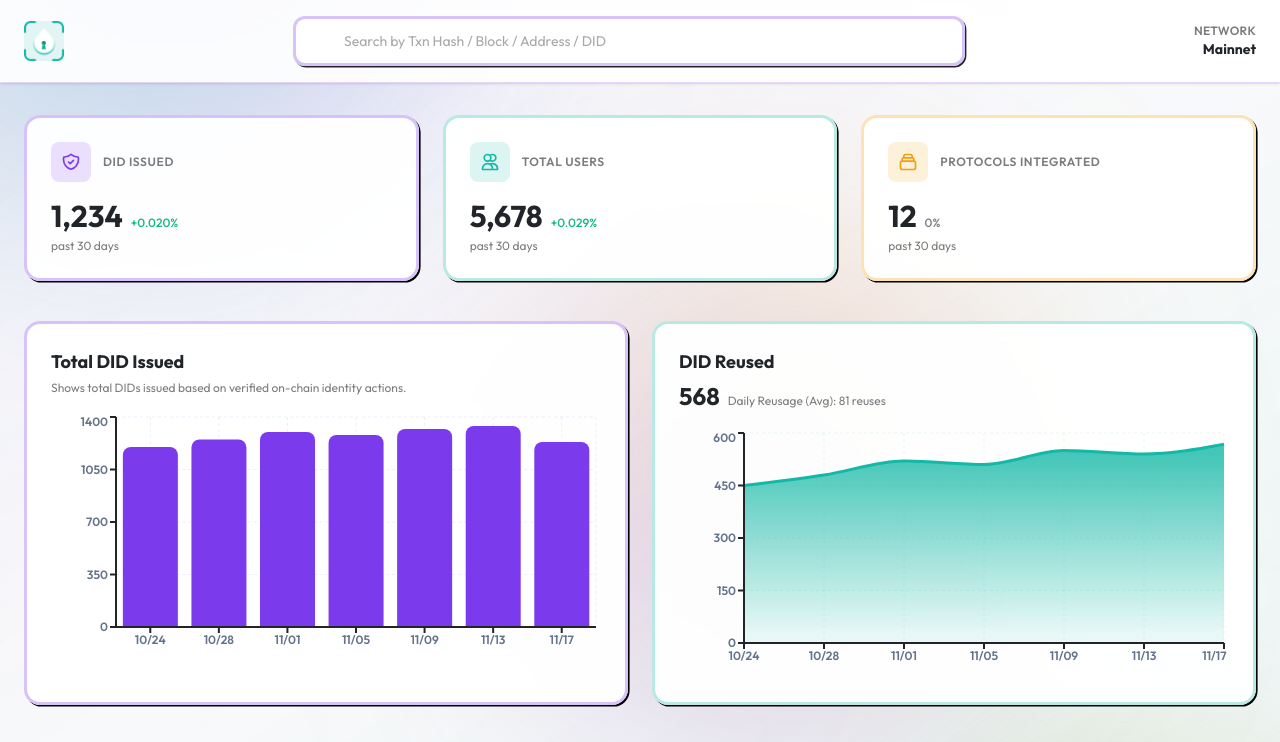
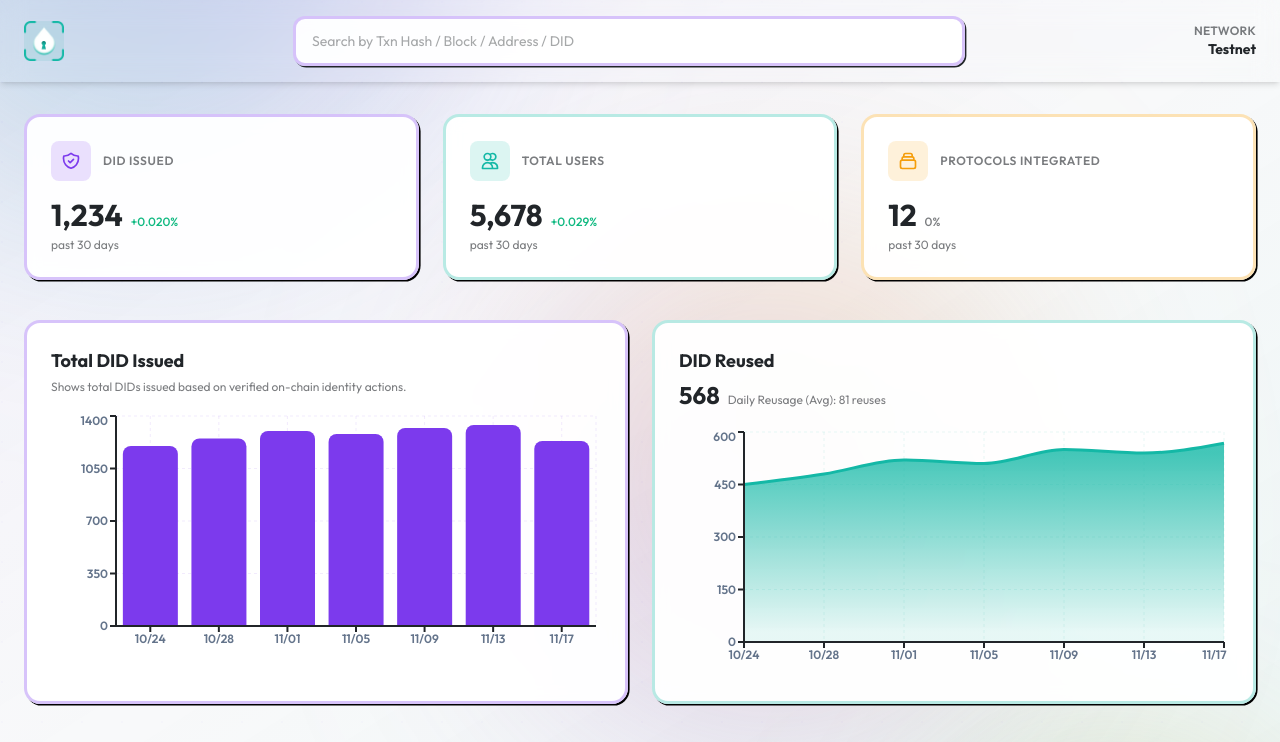
Before and after one commit to vishalmet/explorer-client, a Next.js app: page / in a window 1280 px wide. Shown: the top 742 px of the page. Built offline with nearby package versions, Linux system fonts and the light colour scheme; a web font is replaced by a local one.

Commit message:
Add lucide-react dependency and update header styles in ExplorerPage; modified search input and changed network display from Mainnet to Testnet for improved clarity.

```diff
--- a/app/page.tsx
+++ b/app/page.tsx
@@ -196,7 +196,7 @@ export default function ExplorerPage() {
       ></div>
 
       {/* Professional Header with SuiVerify Theme */}
-      <header className="relative z-50 bg-white/90 backdrop-blur-md border-b border-primary/20 sticky top-0 shadow-sm">
+      <header className="relative z-50 bg-transparent backdrop-blur-md shadow-md top-0 ">
         <div className="max-w-[1920px] mx-auto px-6 py-4">
           <div className="flex items-center justify-between gap-6">
             {/* Logo */}
@@ -213,27 +213,20 @@ export default function ExplorerPage() {
 
             {/* Search Bar - Prominent and Professional */}
             <div className="flex-1 max-w-2xl mx-8">
-              <div className="relative">
-                <div className="absolute inset-y-0 left-0 pl-4 flex items-center pointer-events-none">
-                  <svg className="h-5 w-5 text-primary/60" fill="none" stroke="currentColor" viewBox="0 0 24 24">
-                    <path strokeLinecap="round" strokeLinejoin="round" strokeWidth={2} d="M21 21l-6-6m2-5a7 7 0 11-14 0 7 7 0 0114 0z" />
-                  </svg>
-                </div>
               <input
                 type="text"
                 placeholder="Search by Txn Hash / Block / Address / DID"
                 value={searchQuery}
                 onChange={(e) => setSearchQuery(e.target.value)}
-                  className="w-full pl-12 pr-4 py-3 bg-white/95 backdrop-blur-sm border-[3px] border-primary/30 rounded-xl focus:outline-none focus:ring-2 focus:ring-primary/20 focus:border-primary text-sm text-charcoal-text placeholder-charcoal-text/40 transition-all shadow-[0.1em_0.1em]"
+                className="w-full px-4 py-3 bg-white/95 backdrop-blur-sm border-[3px] border-primary/30 rounded-xl focus:outline-none focus:ring-2 focus:ring-primary/20 focus:border-primary text-sm text-charcoal-text placeholder-charcoal-text/40 transition-all shadow-[0.1em_0.1em]"
               />
-              </div>
             </div>
 
             {/* Network/Info Section */}
             <div className="flex items-center gap-4 flex-shrink-0">
               <div className="text-right">
                 <div className="text-xs text-charcoal-text/60 uppercase tracking-wide font-semibold">Network</div>
-                <div className="text-sm font-bold text-charcoal-text">Mainnet</div>
+                <div className="text-sm font-bold text-charcoal-text">Testnet</div>
               </div>
             </div>
           </div>
--- a/package.json
+++ b/package.json
@@ -9,6 +9,7 @@
     "lint": "eslint"
   },
   "dependencies": {
+    "lucide-react": "^0.554.0",
     "next": "16.0.3",
     "react": "19.2.0",
     "react-dom": "19.2.0",
```
Also changed, not shown: 1 other file (tests, documents, lock files or other folders). Lines whose indentation alone changed are shown as unchanged.
